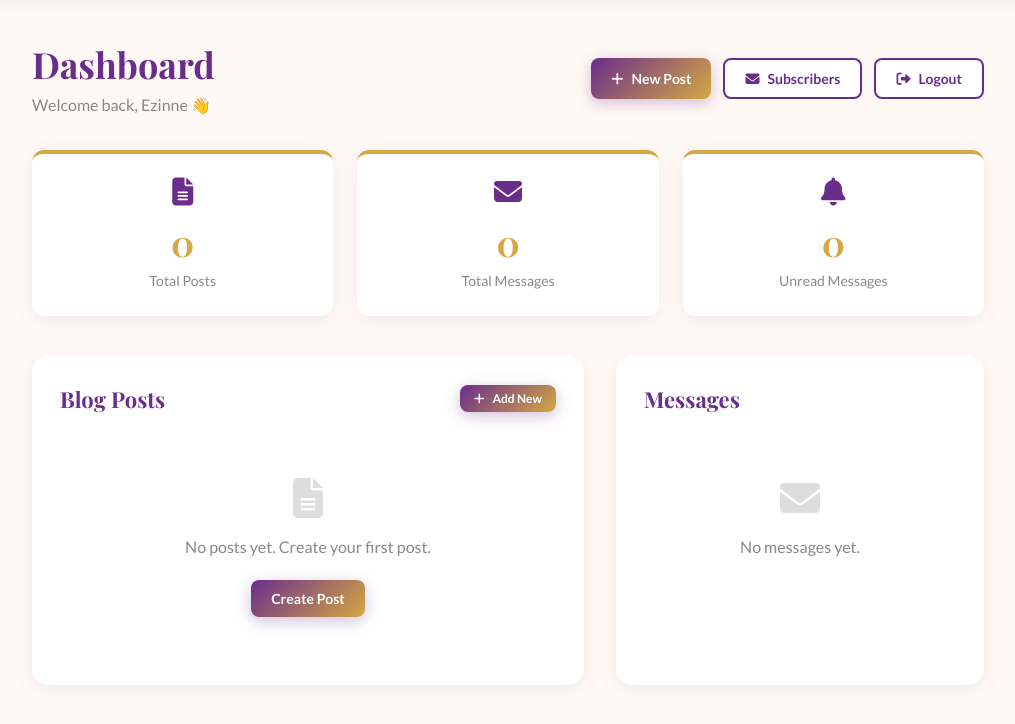
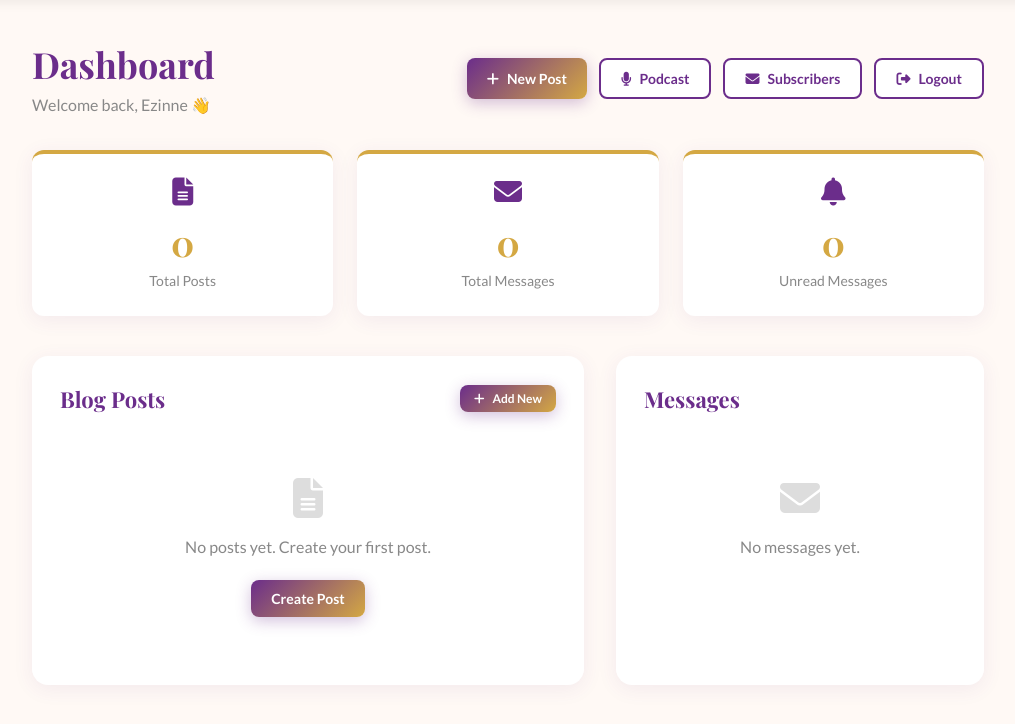
Before and after one commit to Eminence-Pyro/InnerPeace_Hub, a Flask app: page /admin in a window 1280 px wide. Shown: the part 90-814 px from the top of the page, without its empty margins (132-1147 px from the left). Run offline with Flask 3, Linux system fonts and the light colour scheme; a user stored in the database is signed in; data that the repository does not hold is empty; some libraries are stand-ins or nearby versions.

Commit message:
Add Podcast Episodes link to admin dashboard

```diff
--- a/templates/admin/dashboard.html
+++ b/templates/admin/dashboard.html
@@ -18,6 +18,11 @@
         <a href="{{ url_for('admin.create_post') }}" class="btn-primary">
           <i class="fas fa-plus"></i>
           New Post
+        </a>
+
+        <a href="{{ url_for('admin.podcast_list') }}" class="btn-secondary">
+          <i class="fas fa-microphone"></i>
+          Podcast
         </a>
 
         <a href="{{ url_for('admin.subscribers') }}" class="btn-secondary">
```
